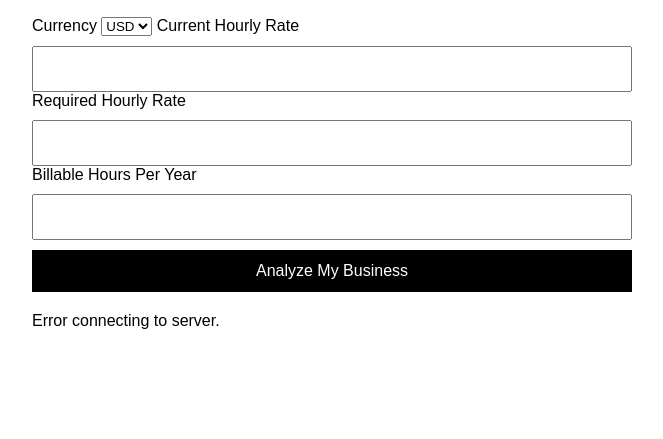
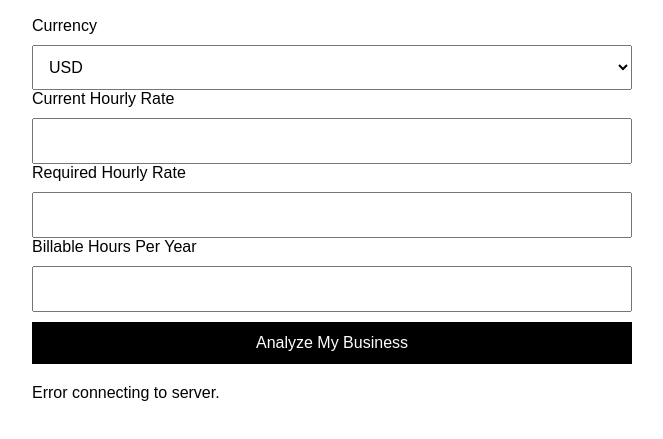
Before and after one commit to Drosholm/-Contractor-profit-ai, a plain HTML site: page index.html in a window 1280 px wide. Both pictures are taken after a click on the button "Analyze My Business". Shown: the part 111-550 px from the top of the page, without its empty margins (308-971 px from the left). Drawn offline with Linux system fonts and the light colour scheme; no server answers.

Commit message:
Update index.html

```diff
--- a/index.html
+++ b/index.html
@@ -10,7 +10,7 @@
       margin: 40px auto;
       padding: 20px;
     }
-    input, button {
+    input, select, button {
       width: 100%;
       padding: 12px;
       margin-top: 10px;
@@ -32,7 +32,8 @@
 <body>
 
 <h2>AI Profit Advisor</h2>
-  <label>Currency</label>
+
+<label>Currency</label>
 <select id="currency">
   <option value="USD">USD</option>
   <option value="EUR">EUR</option>
@@ -40,10 +41,10 @@
   <option value="AUD">AUD</option>
 </select>
 
-<label>Current Hourly Rate </label>
+<label>Current Hourly Rate</label>
 <input id="currentRate" type="number">
 
-<label>Required Hourly Rate </label>
+<label>Required Hourly Rate</label>
 <input id="requiredRate" type="number">
 
 <label>Billable Hours Per Year</label>
@@ -55,6 +56,7 @@
 
 <script>
 async function analyze() {
+  const currency = document.getElementById("currency").value;
   const currentRate = document.getElementById("currentRate").value;
   const requiredRate = document.getElementById("requiredRate").value;
   const hours = document.getElementById("hours").value;
@@ -62,12 +64,13 @@ async function analyze() {
   document.getElementById("result").innerText = "Analyzing...";
 
   try {
-    const response = await fetch("/api/analyse", {
+    const response = await fetch("/api/analyze", {  // ← FIXED (Z not S)
       method: "POST",
       headers: {
         "Content-Type": "application/json"
       },
       body: JSON.stringify({
+        currency,
         currentRate,
         requiredRate,
         hours
@@ -75,8 +78,8 @@ async function analyze() {
     });
 
     const data = await response.json();
+    document.getElementById("result").innerText = data.result || "No response from AI.";
 
-    document.getElementById("result").innerText = data.result || "No response from AI.";
   } catch (error) {
     document.getElementById("result").innerText = "Error connecting to server.";
   }
```
